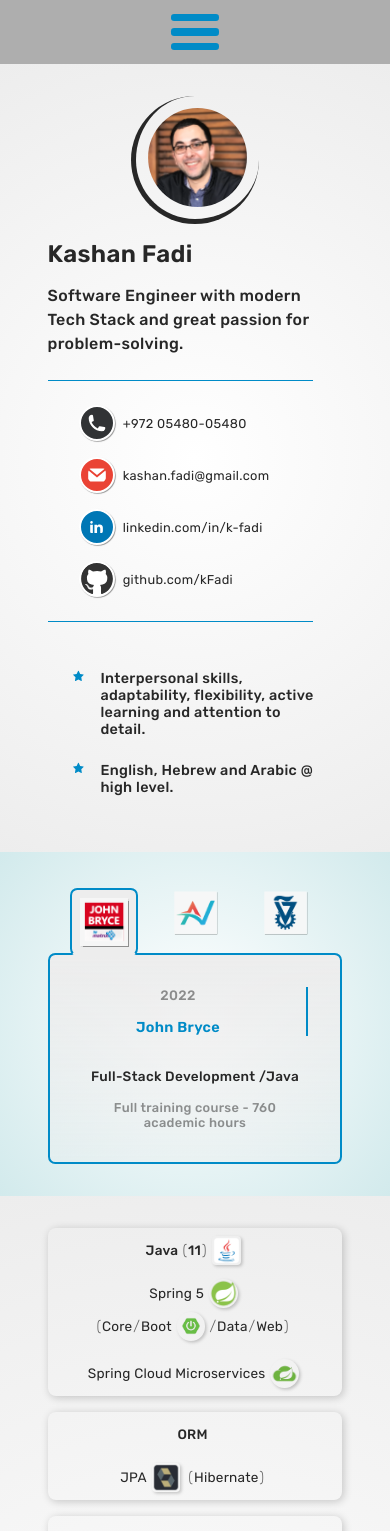
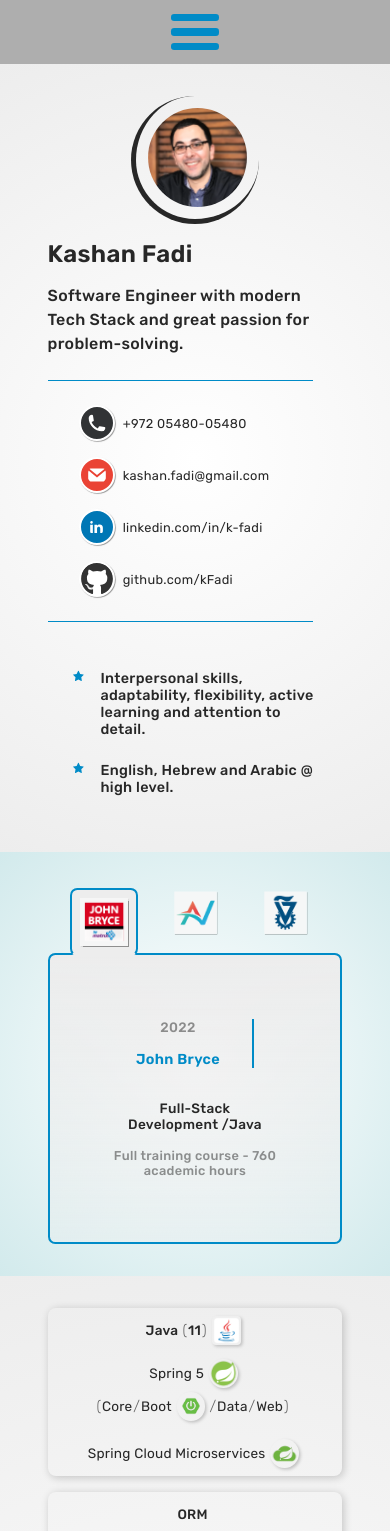
Before and after one commit to kFadi/kFadi.github.io, a React (Create React App) app: page / in a window 390 px wide. Shown: the top 1531 px of the page. Built offline with nearby package versions, Linux system fonts and the light colour scheme; a web font is replaced by a local one.

Commit message:
education fix

```diff
--- a/src/Components/Education/Education.css
+++ b/src/Components/Education/Education.css
@@ -24,6 +24,8 @@
     --fnt-sm: var(--fntsz-sm);
     --fnt-xs: var(--fntsz-xs);
     /* - - - */
+    --cntnt-wdth: calc (var(--section-content-width) - 2*var(--section-content-padding));
+    /* - - - */
 
     width: var(--section-content-width);
     padding: var(--section-content-padding);
@@ -31,6 +33,8 @@
     /* - - - */
 
     --img-sz: 4rem;
+    --lbl-sz: calc(var(--img-sz) + 2 * var(--ofst));
+
 
     /* - - - */
 
@@ -38,60 +42,43 @@
     flex-direction: column;
     justify-content: center;
     align-content: center;
-    /* gap: 4rem; */
-    /* flex-wrap: wrap; */
-
-
 }
 
 .edu-tabs {
     display: flex;
     justify-content: space-evenly;
-    /* align-content: center; */
 }
-.edu-content {
+
+
+.edu-panels, .panel {
+
+    /* width: 100%; */
+
+    padding: var(--dstnc);
+
+    display: flex;
+    justify-content: center;
+    align-items: center;
+    gap: var(--dstnc);
+    flex-wrap: wrap;
+
+    font-weight: 500;
+}
+.edu-panels {
     background: var(--bg);
-    width: 100%;
-    /* height: 50px; */
     border: var(--ofst) solid var(--clr-acc);
     border-radius: var(--brdr-rds);
-    display: grid;
-    place-items: center;
+    width: 100%;
+}
+.panel {
+    /* position: absolute; */
+    /* transform: translateY(var(--lbl-sz)); */
+    width: var(--cntnt-wdth);
+    display: none;
 
 }
 
-.edu-item {
-    /* background-color: aqua; */
-    /* position: relative; */
-    display: none;
-    /* flex-direction: column; */
-    gap: var(--dstnc);
-    /* margin-top:1.5rem; */
 
-    /* font-size: 1.2rem; */
-    font-weight: 500;
-    /* text-align: justify; */
-
-    padding: var(--dstnc);
-
-    /* transition: var(--trnstn); */
-    /* transition-delay: .1s; */
-
-    /* font-size: var(--fnt-sm); */
-
-    /*  */
-    /* padding: 20px 0 0; */
-    /* border-top: 1px solid #ddd; */
-}
-.edu-item__img {
-    width: var(--img-sz);
-    width: 100%;
-    /* height: var(--img-sz); */
-    /* margin-top: 1.5rem; */
-    box-shadow: var(--shd);
-    /* transition: var(--trnstn); */
-
-}
 
 /* * * * * * * * */
 /* * * * * * * * */
@@ -100,43 +87,50 @@
     display: none;
 }
 
-.education label {
+.tab {
     position: relative;
-    width: calc(var(--img-sz) + 2 * var(--ofst));
-    height: calc(var(--img-sz) + 2 * var(--ofst));
+    /* width: calc(var(--img-sz) + 2 * var(--ofst));
+    height: calc(var(--img-sz) + 2 * var(--ofst)); */
+    width: var(--lbl-sz);
+    height: var(--lbl-sz);
     padding: 0.5rem;
     border-radius: var(--brdr-rds);
     transition: var(--trnstn);
 }
 
-.education input:not(:checked) + label:hover {
-    cursor: pointer;
-    transform: scale(0.9);
-    box-shadow: 0rem -0.3rem 0.9rem var(--clr-acc-tr);
+.tab-img {
+    width: 100%;
+    box-shadow: var(--shd);
 }
 
-.education input:not(:checked) + label {
+
+
+
+#rd1:not(:checked) ~ .edu-tabs #tab1,
+#rd2:not(:checked) ~ .edu-tabs #tab2,
+#rd3:not(:checked) ~ .edu-tabs #tab3 {
     transform: scale(0.8) translateY(calc(-3 * var(--ofst)));
 }
 
-.education input:checked + label {
+#rd1:checked ~ .edu-tabs #tab1,
+#rd2:checked ~ .edu-tabs #tab2,
+#rd3:checked ~ .edu-tabs #tab3 {
     top: calc(1.5 * var(--ofst));
     background-color: var(--bgclr);
     border: var(--ofst) solid var(--clr-acc);
     border-bottom: var(--ofst) solid var(--bgclr);
 }
 
-.education:has(#tab1:checked) .content1,
-.education:has(#tab2:checked) .content2,
-.education:has(#tab3:checked) .content3 {
+#rd1:checked ~ .edu-panels #panel1,
+#rd2:checked ~ .edu-panels #panel2,
+#rd3:checked ~ .edu-panels #panel3 {
     display: flex;
 }
-
 /* * * * * * * * */
 /* * * * * * * * */
 
-.edu-item__grp1,
-.edu-item__grp2 {
+.panel-grp1,
+.panel-grp2 {
     display: flex;
     flex-direction: column;
     justify-content: center;
@@ -144,121 +138,30 @@
     gap: calc(0.5 * var(--dstnc));
     text-align: center;
 }
-.education:is(.en) .edu-item__grp1 {
+.education:is(.en) .panel-grp1 {
     padding-right: var(--dstnc);
     border-right: var(--ofst) double var(--clr-acc);
 }
-.education:not(.en) .edu-item__grp1 {
+.education:not(.en) .panel-grp1 {
     padding-left: var(--dstnc);
     border-left: var(--ofst) double var(--clr-acc);
 }
-.edu-item__grp2 {
-    /* flex-direction: column; */
-    /* gap: calc(0.5 * var(--dstnc)); */
-}
 
-.edu-item__year {
-    /* position: absolute; */
+.grp1-year {
     color: var(--clr2);
     font-size: var(--fnt-sm);
 }
-.edu-item__name {
+.grp1-name {
     color: var(--clr-acc);
     font-weight: 600;
     font-size: var(--fnt-md);
-
 }
-.edu-item__info1 {
+.grp2-info1 {
     font-size: var(--fnt-sm);
 }
-.edu-item__info2 {
+.grp2-info2 {
     color: var(--clr2);
     font-size: var(--fnt-xs);
-}
-
-
-/*$$$$$$$$$$$$$$$$$$$$$$$$$$$$$$$$$$$$$$$$$$$$  */
-/*$$$$$$$$$$$$$$$$$$$$$$$$$$$$$$$$$$$$$$$$$$$$  */
-
-
-/* @@@@@@@@@@@@@@@@@@@@@@@@@@ */
-/* @@@@@@@@@@@@@@@@@@@@@@@@@@ */
-/* @@ phone */
-@media (max-width: 599px) {
-    .edu-item {
-        flex-direction: column;
-    }
-    .edu-item__grp1 {
-        gap: calc(0.5 * var(--dstnc));
-        padding:0;
-        /* padding-bottom: var(--dstnc); */
-        border: none;
-        /* border-bottom: var(--ofst) double var(--clr-acc); */
-    }
-    .edu-item__grp2 {
-        flex-direction: column;
-        gap: calc(0.5 * var(--dstnc));
-    }
-}
-
-/* @@@@@@@@@@@@@@@@@@@@@@@@@@ */
-/* @@@@@@@@@@@@@@@@@@@@@@@@@@ */
-/* @@ tablet */
-@media (min-width: 600px) and (max-width: 899px) {
-
-}
-
-/* @@@@@@@@@@@@@@@@@@@@@@@@@@ */
-/* @@@@@@@@@@@@@@@@@@@@@@@@@@ */
-/* @@ tablet[+] */
-@media (min-width: 900px) and (max-width: 1199px) {
-
-}
-
-/* @@@@@@@@@@@@@@@@@@@@@@@@@@ */
-/* @@@@@@@@@@@@@@@@@@@@@@@@@@ */
-/* @@ desktop */
-@media (min-width: 1200px) and (max-width: 1799px) {
-
-}
-
-/* @@@@@@@@@@@@@@@@@@@@@@@@@@ */
-/* @@@@@@@@@@@@@@@@@@@@@@@@@@ */
-/* @@ desktop[+] */
-@media (min-width: 1800px) {    /*default w/o media queries*/
-
-}
-
-
-/* ############################################### */
-/* ############################################### */
-/* ############################################### */
-/* @@  P R I N T  */
-@media print {
-
-    .prt {
-        visibility: visible;
-      /* position: relative; */
-    }
-
-    .dsp,
-    .dsp *,
-    .dsp *::before,
-    .dsp *::after {
-        visibility: hidden;
-        position: absolute;
-    }
-
-    html {
-        /* font-size: 12px; */
-    }
-
-    header {
-        position: sticky;
-    }
-    .printable{
-        visibility: visible;
-    }
 }
 
 
@@ -267,6 +170,16 @@
 /* ############################################### */
 /* ##  devices that a mouse is their primary pointing device ( >> can hover ) */
 @media (pointer: fine) {
+
+    #rd1:not(:checked) ~ .edu-tabs #tab1:hover,
+    #rd2:not(:checked) ~ .edu-tabs #tab2:hover,
+    #rd3:not(:checked) ~ .edu-tabs #tab3:hover {
+        /* transform: scale(0.8) translateY(calc(-3 * var(--ofst))); */
+        /* transform: scale(0.5) translateY(calc(-3 * var(--ofst))); */
+        cursor: pointer;
+        transform: scale(0.9);
+        box-shadow: 0rem -0.3rem 0.9rem var(--clr-acc-tr);
+    }
 
 }
 
--- a/src/Components/Education/Education.tsx
+++ b/src/Components/Education/Education.tsx
@@ -13,59 +13,55 @@ function Education(): JSX.Element {
     return (
         <div className={"education " + i18n.language}>
 
+            <input id="rd1" type="radio" name="radio_group" checked/>
+            <input id="rd2" type="radio" name="radio_group"/>
+            <input id="rd3" type="radio" name="radio_group"/>
+
             <div className="edu-tabs">
-                <input id="tab1" type="radio" name="tabs" checked/>
-                <label htmlFor="tab1">
-                    <img className="edu-item__img" src={img_jo} alt="Johb Bryce logo" />
+                <label htmlFor="rd1" className="tab" id="tab1">
+                    <img className="tab-img" src={img_jo} alt="Johb Bryce logo" />
                 </label>
-
-                <input id="tab2" type="radio" name="tabs"/>
-                <label htmlFor="tab2">
-                    <img className="edu-item__img" src={img_ne} alt="Netanya Academic logo" />
+                <label htmlFor="rd2" className="tab" id="tab2">
+                    <img className="tab-img" src={img_ne} alt="Netanya Academic logo" />
                 </label>
-
-                <input id="tab3" type="radio" name="tabs"/>
-                <label htmlFor="tab3">
-                    <img className="edu-item__img" src={img_te} alt="Technion logo" />
+                <label htmlFor="rd3" className="tab" id="tab3">
+                    <img className="tab-img" src={img_te} alt="Technion logo" />
                 </label>
             </div>
+
             {/* * * * */}
 
-            <div className="edu-content">
-                <div className="edu-item content1">
-                    <div className="edu-item__grp1">
-                        <div className="edu-item__year">{t("education.john_bryce.year")}</div>
-                        <div className="edu-item__name">{t("education.john_bryce.name")}</div>
-                    </div>
-                    {/* <img className="edu-item__img" src={img_jo} alt="Johb Bryce logo" /> */}
-                    <div className="edu-item__grp2">
-                        <div className="edu-item__info1">{t("education.john_bryce.info1")}</div>
-                        <div className="edu-item__info2">{t("education.john_bryce.info2")}</div>
-                    </div>
+            <div className="edu-panels">
+                <div className="panel" id="panel1">
+                        <div className="panel-grp1">
+                            <div className="grp1-year">{t("education.john_bryce.year")}</div>
+                            <div className="grp1-name">{t("education.john_bryce.name")}</div>
+                        </div>
+                        <div className="panel-grp2">
+                            <div className="grp2-info1">{t("education.john_bryce.info1")}</div>
+                            <div className="grp2-info2">{t("education.john_bryce.info2")}</div>
+                        </div>
+                </div>
+                <div className="panel" id="panel2">
+                        <div className="panel-grp1">
+                            <div className="grp1-year">{t("education.netanya.year")}</div>
+                            <div className="grp1-name">{t("education.netanya.name")}</div>
+                        </div>
+                        <div className="panel-grp2">
+                            <div className="grp2-info1">{t("education.netanya.info1")}</div>
+                            <div className="grp2-info2">{t("education.netanya.info2")}</div>
+                        </div>
+                </div>
+                <div className="panel" id="panel3">
+                        <div className="panel-grp1">
+                            <div className="grp1-year">{t("education.technion.year")}</div>
+                            <div className="grp1-name">{t("education.technion.name")}</div>
+                        </div>
+                        <div className="panel-grp2">
+                            <div className="grp2-info1">{t("education.technion.info1")}</div>
+                        </div>
                 </div>
 
-                <div className="edu-item content2">
-                    <div className="edu-item__grp1">
-                        <div className="edu-item__year">{t("education.netanya.year")}</div>
-                        <div className="edu-item__name">{t("education.netanya.name")}</div>
-                    </div>
-                    {/* <img className="edu-item__img" src={img_ne} alt="Netanya Academic logo" /> */}
-                    <div className="edu-item__grp2">
-                        <div className="edu-item__info1">{t("education.netanya.info1")}</div>
-                        <div className="edu-item__info2">{t("education.netanya.info2")}</div>
-                    </div>
-                </div>
-                <div className="edu-item content3">
-                    <div className="edu-item__grp1">
-                        <div className="edu-item__year">{t("education.technion.year")}</div>
-                        <div className="edu-item__name">{t("education.technion.name")}</div>
-                    </div>
-                    {/* <img className="edu-item__img" src={img_te} alt="Technion logo" /> */}
-                    <div className="edu-item__grp2">
-                        <div className="edu-item__info1">{t("education.technion.info1")}</div>
-                        {/* <div className="edu-item__info2">{t("education.technion.info2")}</div> */}
-                    </div>
-                </div>
             </div>
 
         </div>
--- a/src/Components/Projects/Projects.tsx
+++ b/src/Components/Projects/Projects.tsx
@@ -132,7 +132,7 @@ function Projects(): JSX.Element {
                 <div className="pr-details-container">
                     <div className="pr-title">project moodle</div>
                     <div className="pr-info overflow-y-scroll">
-                        <div className="pr-info-line">DEV guides/notes</div>
+                        <div className="pr-info-line">my <b>DEV</b> guides/notes</div>
                         <div className="pr-info-line"> <b>moodle</b> LMS platform</div>
                         <div className="pr-info-line">Deployed@ GCP</div>
                     </div>
@@ -146,10 +146,6 @@ function Projects(): JSX.Element {
                 </div>
             </div>
 
-            || Moodle is an open-source learning platform for personalised learning environments
-
-|| BITNAMI LMS POWERED BY MOODLE (LMS- Learning Management System)
-
         </div>
     );
 }
```
Also changed, not shown: src/Components/Projects/Projects.css (+4 -4 lines).
